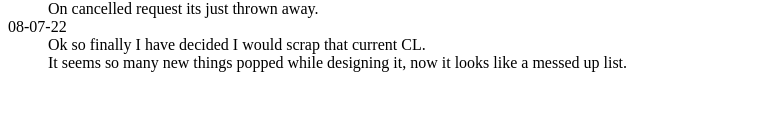
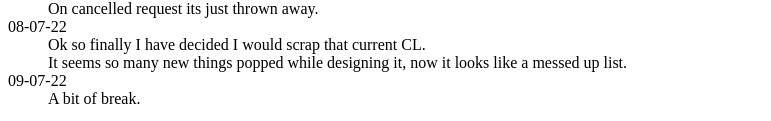
Before and after one commit to DevUt/DevUt.github.io, a plain HTML site: page index.html in a window 1280 px wide. Shown: the part 1165-1286 px from the top of the page, without its empty margins (0-771 px from the left). Before the commit the page ends 1253 px from the top, so only its background shows below. Drawn offline with Linux system fonts and the light colour scheme.

Commit message:
09-07-22

```diff
--- a/index.html
+++ b/index.html
@@ -134,6 +134,10 @@
             <br>
             It seems so many new things popped while designing it, now it looks like a messed up list.
         </dd>
+        <dt>09-07-22</dt>
+        <dd>
+            A bit of break.
+        </dd>
     </dl>
 </body>
 
```
